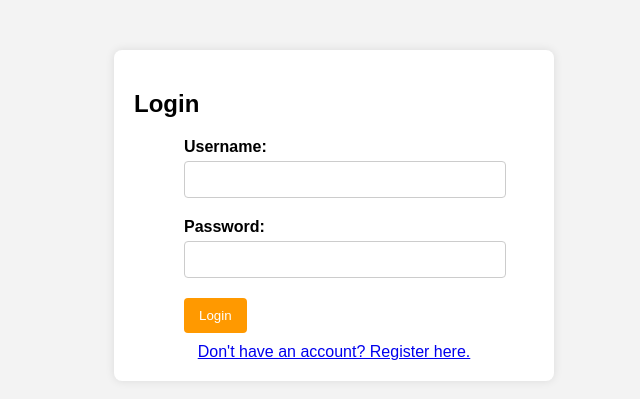
After one commit to pragati0103/DBMS, a Flask app: page /login in a window 1280 px wide. The commit adds this page. Shown: the top 399 px of the page, without its empty margins (306-946 px from the left). Run offline with Flask 3, Linux system fonts and the light colour scheme.

Commit message:
integrated html with flask api

```diff
--- a/app.py
+++ b/app.py
@@ -1,5 +1,9 @@
-from flask import Flask, render_template, request, redirect, url_for, jsonify
+from flask import Flask, render_template, request, redirect, url_for, jsonify, session
 from flask_sqlalchemy import SQLAlchemy
+from flask_session import Session
+from tempfile import mkdtemp
+from datetime import datetime
+from functools import wraps
 
 app = Flask(__name__)
 app.config['SQLALCHEMY_DATABASE_URI'] = 'sqlite:///test.db'  # SQLite URI
@@ -20,8 +24,7 @@ class Product(db.Model):
     description = db.Column(db.Text)
     price = db.Column(db.Float, nullable=False)
     image_url = db.Column(db.String(255))
-    stock_quantity = db.Column(db.Integer)
-    manufacturer = db.Column(db.String(50))
+    carts = db.relationship('Cart', backref='product', lazy=True)
 
 class Order(db.Model):
     order_id = db.Column(db.Integer, primary_key=True)
@@ -44,11 +47,16 @@ class Cart(db.Model):
     date_added = db.Column(db.DateTime, default=db.func.current_timestamp())
 
 class Category(db.Model):
-    category_id = db.Column(db.Integer, primary_key=True)
-    categoty_name = db.Column(db.String(50), unique=True, nullable=False)
+    category_id = db.Column(db.Integer,nullable=False )
+    categoty_name = db.Column(db.String(50), nullable=False)
     product_id = db.Column(db.Integer, db.ForeignKey('product.product_id'), nullable=False)
 
+    __table_args__ = (
+        db.PrimaryKeyConstraint('category_id', 'product_id'),
+    )
 
+
+#not needed ig?
 class Review(db.Model):
     review_id = db.Column(db.Integer, primary_key=True)
     user_id = db.Column(db.Integer, db.ForeignKey('user.user_id'), nullable=False)
@@ -57,10 +65,45 @@ class Review(db.Model):
     comment = db.Column(db.Text)
     date = db.Column(db.DateTime, default=db.func.current_timestamp())
 
+# Configure session to use filesystem (instead of signed cookies)
+app.config["SESSION_FILE_DIR"] = mkdtemp()
+app.config["SESSION_PERMANENT"] = False
+app.config["SESSION_TYPE"] = "filesystem"
+
+Session(app)
+
+
+def login_required(f):
+    @wraps(f)
+    def decorated_function(*args, **kwargs):
+        if session.get("user_id") is None:
+            return redirect("/login")
+        return f(*args, **kwargs)
+    return decorated_function
 
 @app.route('/')
 def index():
     return render_template('index.html')
+
+@app.route('/login', methods=['GET', 'POST'])
+def login():
+    if request.method == 'POST':
+        username = request.form.get('username')
+        password = request.form.get('password')
+
+        # You should perform actual authentication here
+        # For testing purposes, let's check against a sample user
+        sample_user = User.query.filter_by(username=username, password_hash=password).first()
+
+        if sample_user:
+            # Store the user's ID in the session
+            session['user_id'] = sample_user.user_id
+            print(sample_user.username)
+            return render_template('index.html', username=sample_user.username)  # Redirect to the home page after successful login
+        else:
+            return render_template('login.html', error='Invalid credentials')
+
+    return render_template('login.html')
 
 @app.route('/register', methods=['GET', 'POST'])
 def register():
@@ -82,11 +125,12 @@ def register():
     return render_template('register.html')
 
 @app.route('/products/<int:category_id>', methods=['GET'])
-def product_list(categoty_id):
+def product_list(category_id):
+    print(category_id)
     products = Product.query.all()
     return render_template('products.html', products=products)
 
-@app.route('/products/<int:product_id>', methods=['GET'])
+@app.route('/product/<int:product_id>', methods=['GET'])
 def show_product_details(product_id):
     product = Product.query.get(product_id)
 
@@ -98,9 +142,10 @@ def show_product_details(product_id):
 
 
 @app.route('/add_to_cart/<int:product_id>')
+@login_required
 def add_to_cart(product_id):
-    # For simplicity, assume a user is always logged in (user_id=1)
-    user_id = 1
+
+    user_id = session.get('user_id')
 
     # Check if the product is already in the user's cart
     existing_cart_item = Cart.query.filter_by(user_id=user_id, product_id=product_id).first()
@@ -115,6 +160,39 @@ def add_to_cart(product_id):
 
     return redirect(url_for('product_list'))
 
+@app.route('/cart', methods=['GET'])
+@login_required
+def cart():
+    # Retrieve the user ID from the session
+    user_id = session.get('user_id')
+
+
+    # Fetch the user's cart details from the database
+    cart_items = Cart.query.filter_by(user_id=user_id).all()
+
+    # Create a list of cart items with details
+    cart_details = [
+        {
+            'cart_id': item.cart_id,
+            'product_id': item.product_id,
+            'quantity': item.quantity,
+            'date_added': item.date_added.strftime('%Y-%m-%d %H:%M:%S'),
+            'product_details': {
+                'name': item.product.name,
+                'price': item.product.price,
+                'image_url':item.product.image_url
+            }
+        }
+        for item in cart_items
+    ]
+
+    # Calculate the total price of items in the cart
+    total_price = sum(item['product_details']['price'] * item['quantity'] for item in cart_details)
+
+    # Render the carts.html template with cart details
+    return render_template('cart.html', cart_items=cart_details, total_price=total_price)
+
+
 
 if __name__ == '__main__':
     with app.app_context():
--- /dev/null
+++ b/templates/login.html
@@ -0,0 +1,83 @@
+<!DOCTYPE html>
+<html lang="en">
+<head>
+    <meta charset="UTF-8">
+    <meta name="viewport" content="width=device-width, initial-scale=1.0">
+    <title>Login</title>
+    <!-- Add any additional styling or CDN links here -->
+    <style>
+        body {
+            font-family: Arial, sans-serif;
+            margin: 0;
+            padding: 0;
+            background-color: #f3f3f3;
+        }
+
+        .container {
+            max-width: 400px;
+            margin: 50px auto;
+            padding: 20px;
+            background-color: #fff;
+            border-radius: 8px;
+            box-shadow: 0 0 10px rgba(0, 0, 0, 0.1);
+        }
+
+        form {
+            max-width: 300px;
+            margin: 0 auto;
+        }
+
+        .form-group {
+            margin-bottom: 20px;
+        }
+
+        label {
+            display: block;
+            font-weight: bold;
+            margin-bottom: 5px;
+        }
+
+        input {
+            width: 100%;
+            padding: 10px;
+            border: 1px solid #ccc;
+            border-radius: 4px;
+        }
+
+        button {
+            background-color: #ff9900;
+            color: #fff;
+            padding: 10px 15px;
+            border: none;
+            border-radius: 4px;
+            cursor: pointer;
+        }
+
+        .register-link {
+            display: block;
+            text-align: center;
+            margin-top: 10px;
+        }
+    </style>
+</head>
+<body>
+    <div class="container">
+        <h2>Login</h2>
+        <form method="POST" action="/login">
+            <div class="form-group">
+                <label for="username">Username:</label>
+                <input type="text" id="username" name="username" required>
+            </div>
+
+            <div class="form-group">
+                <label for="password">Password:</label>
+                <input type="password" id="password" name="password" required>
+            </div>
+
+            <button type="submit">Login</button>
+        </form>
+
+        <a href="/register" class="register-link">Don't have an account? Register here.</a>
+    </div>
+</body>
+</html>
```
Also changed, not shown: templates/cart.html (added, +75 -0 lines), templates/index.html (+17 -12 lines), templates/product_details.html (+8 -5 lines), templates/products.html (+40 -11 lines), Amazon-Clone-main/README.md (deleted), instance/test.db, static/images/compact.jpeg (added), static/images/concealer.jpeg (added), static/images/hero_image.jpg, static/images/hero_image2.jpg (added), static/images/lipstick.jpeg (added), static/images/makeupbase.jpeg (added), static/images/palette.jpeg (added).
